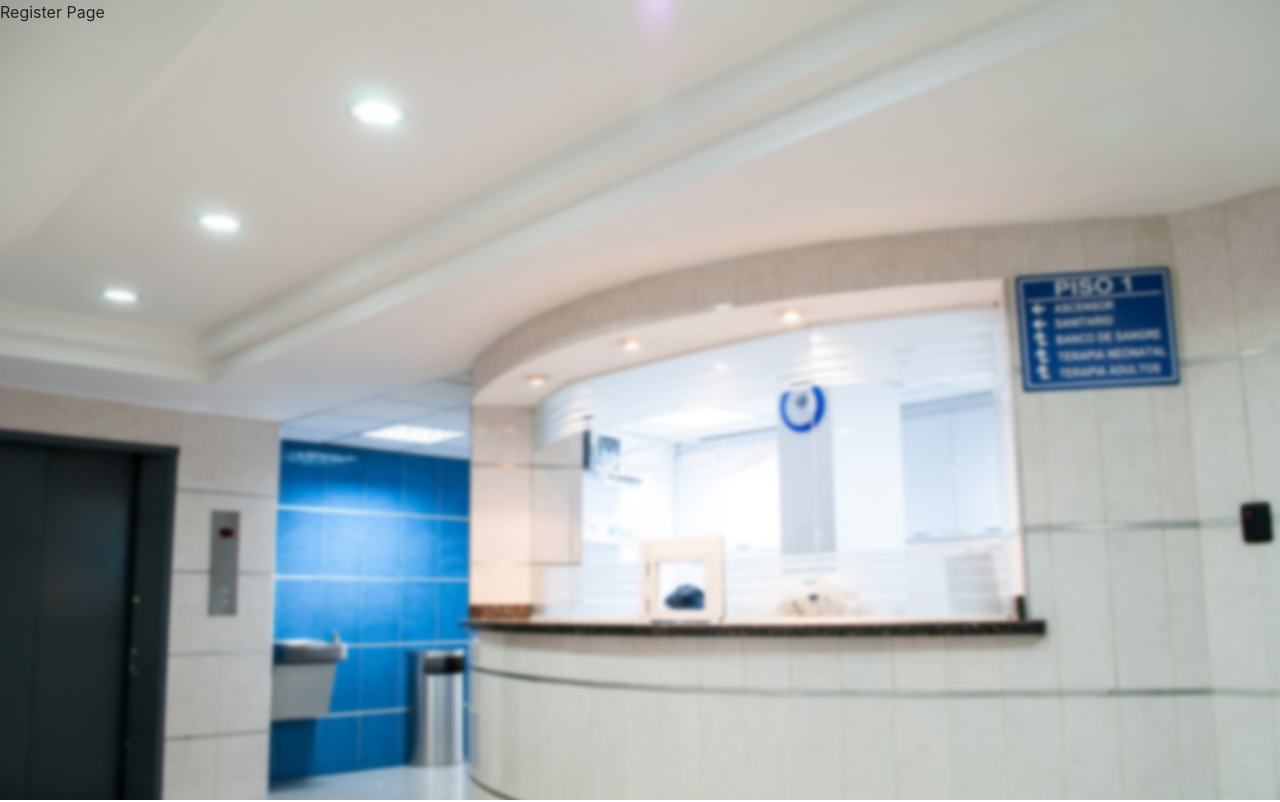
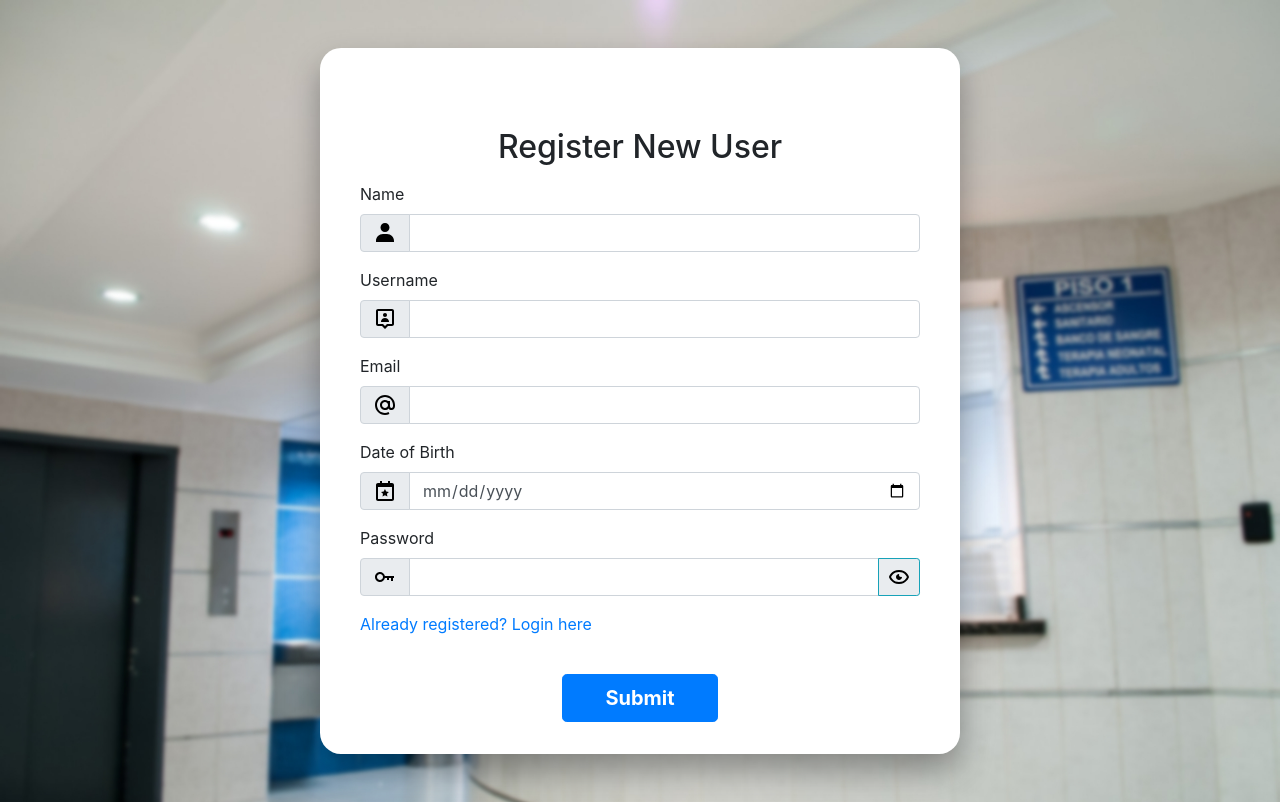
Before and after one commit to ridays2001/medicare-client, a React (Create React App) app: page /register in a window 1280 px wide. Built offline with nearby package versions, Linux system fonts and the light colour scheme.

Commit message:
Feat: register page

```diff
--- a/src/routes/register.tsx
+++ b/src/routes/register.tsx
@@ -1,5 +1,121 @@
-import React from 'react';
+import React, { useState, useEffect } from 'react';
+import { Link } from 'react-router-dom';
+import { Formik, Form } from 'formik';
+import * as Yup from 'yup';
+import { api, auth } from '../util/misc';
 
-const Register = () => <div>Register Page</div>;
+import FormField from '../components/FormField';
+import SuccessMessage from '../components/SuccessMessage';
+import FailMessage from '../components/FailMessage';
+import PasswordField from '../components/PasswordField';
+import SubmitButton from '../components/SubmitButton';
+import { AtIcon, UserIcon, UserPinIcon, CalendarIcon } from '../util/icons';
+
+const Register = () => {
+	useEffect(() => {
+		document.title = 'Register | Medicare';
+		return undefined;
+	}, []);
+
+	const [done, setDone] = useState(false);
+	const [fail, setFail] = useState<string | undefined>(undefined);
+	const [pass, setPass] = useState(false);
+
+	return (
+		<div className='box col-11 col-md-6 mx-auto justify-content-center'>
+			<h2 id='title' className='text-center'>
+				Register New User
+			</h2>
+			{!done && (
+				<Formik
+					initialValues={{ name: '', username: '', dob: '', email: '', password: '' }}
+					validationSchema={Yup.object({
+						name: Yup.string()
+							.matches(/[a-z]/i, 'You name must have at least one alphabet!')
+							.required('Your name is required!'),
+						username: Yup.string()
+							.min(4, 'Your username must be at least 4 characters long!')
+							.required('You need to set a username for your account!'),
+						email: Yup.string()
+							.email('Please enter a valid email address!')
+							.required('Your email is required!'),
+						password: Yup.string()
+							.min(8, 'Your password must be at least 8 characters long!')
+							.matches(/[a-z]/i, 'Your password must have at least one least one alphabet!')
+							.matches(/[0-9]/, 'Your password must have at least one number!')
+							.required('You must set a password for your account!'),
+						dob: Yup.date().required('Your Date of Birth is required!')
+					})}
+					onSubmit={async (values, { setSubmitting }) => {
+						const res = await fetch(`${api}/auth/register`, {
+							method: 'POST',
+							body: JSON.stringify(values),
+							headers: {
+								'Content-Type': 'application/json',
+								Authorization: auth
+							}
+						}).then(async (r) => ({ code: r.status, text: await r.text() }));
+						if (res.code !== 200) setFail(res.text);
+						setDone(true);
+						setSubmitting(false);
+					}}
+				>
+					{({ errors, touched, isSubmitting }) => (
+						<Form className='justify-content-center' autoComplete='off'>
+							<FormField
+								id='name'
+								label='Name'
+								error={errors.name}
+								touched={touched.name}
+								type='text'
+								pre={{ text: <UserIcon /> }}
+							/>
+
+							<FormField
+								id='username'
+								label='Username'
+								error={errors.username}
+								touched={touched.username}
+								type='text'
+								pre={{ text: <UserPinIcon /> }}
+							/>
+
+							<FormField
+								id='email'
+								label='Email'
+								error={errors.email}
+								touched={touched.email}
+								type='email'
+								pre={{ text: <AtIcon /> }}
+							/>
+
+							<FormField
+								id='dob'
+								label='Date of Birth'
+								error={errors.dob}
+								touched={touched.dob}
+								type='date'
+								pre={{ text: <CalendarIcon /> }}
+							/>
+
+							<PasswordField
+								error={errors.password}
+								touched={touched.password}
+								pass={pass}
+								setPass={setPass}
+							/>
+
+							<Link to={{ pathname: '/login' }}>Already registered? Login here</Link>
+
+							<SubmitButton disable={isSubmitting} />
+						</Form>
+					)}
+				</Formik>
+			)}
+			<SuccessMessage show={done && !fail} desc='Registered successfully!' />
+			<FailMessage show={done} fail={fail} />
+		</div>
+	);
+};
 
 export default Register;
```
